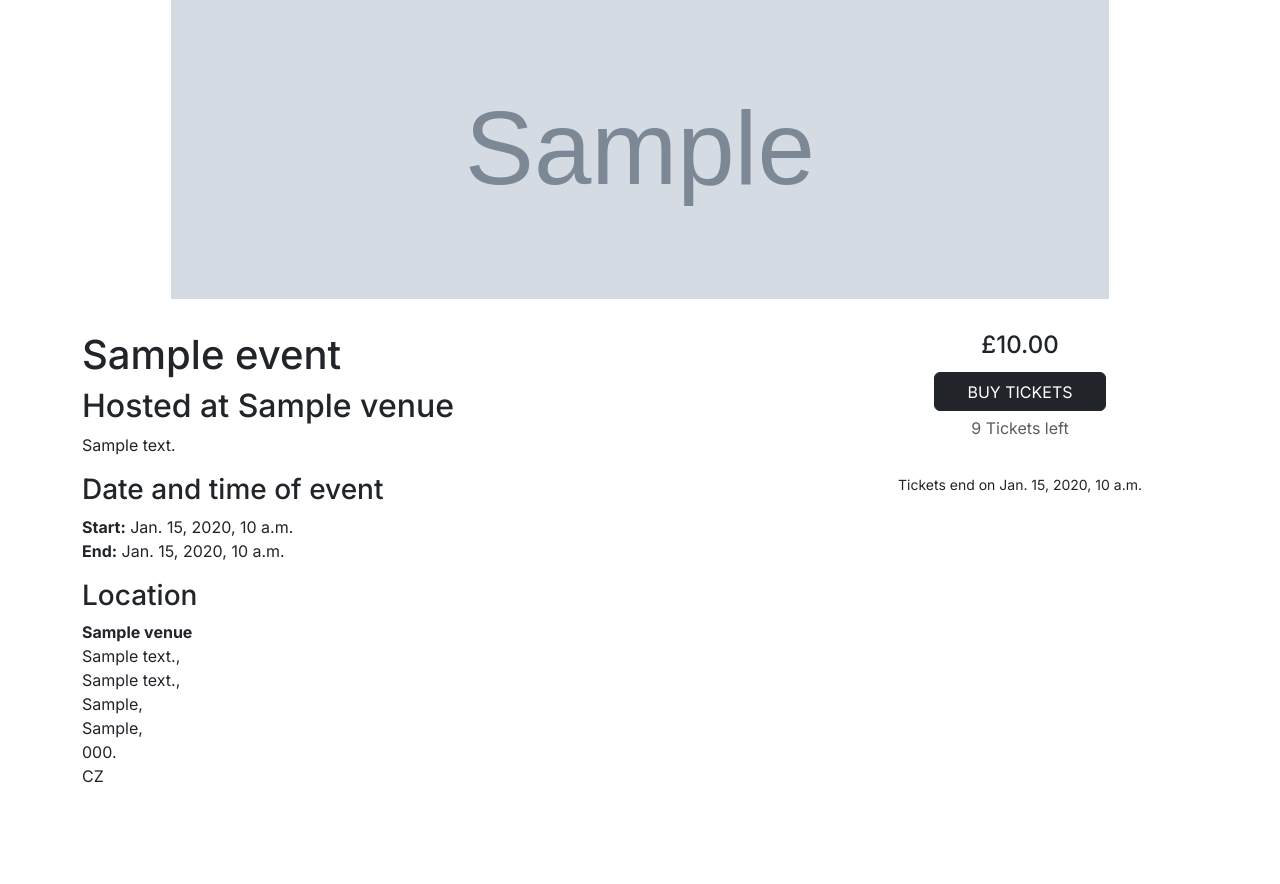
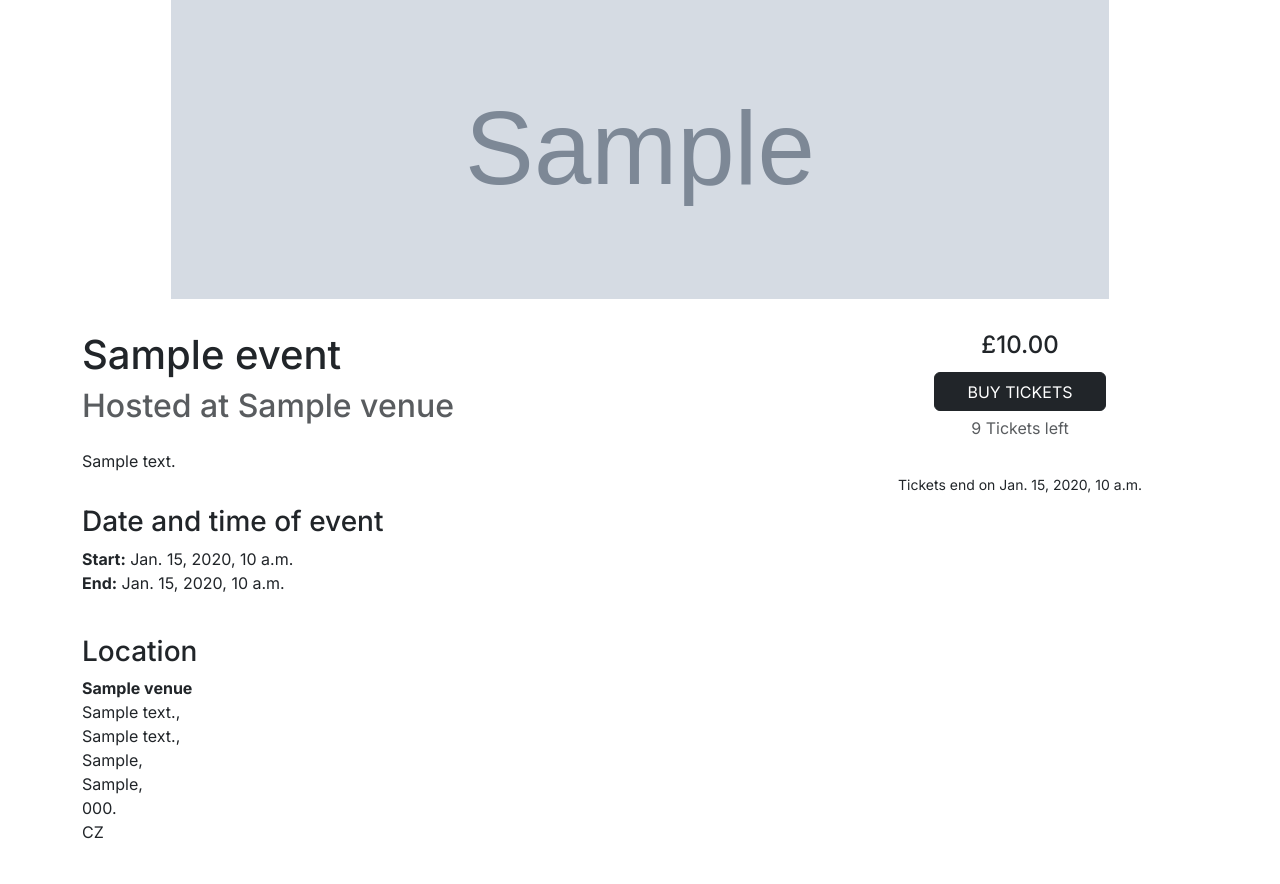
Before and after one commit to avabellaw/bright-times, a Django app: page /events/event-details/1 in a window 1280 px wide. Shown: the part 94-978 px from the top of the page. Before the commit the page ends 877 px from the top, so only its background shows below. Run offline with Django 5.2, Linux system fonts and the light colour scheme; tables that the repository leaves empty hold one stand-in row (values such as "Sample post"); grey boxes marked "Sample" are stand-in pictures.

Commit message:
Add margin and padding to event detail sections

```diff
--- a/events/static/event-styles.css
+++ b/events/static/event-styles.css
@@ -20,6 +20,14 @@ body {
 
 .event-header>h1 {
     text-transform: capitalize;
+}
+
+#event-desc {
+    padding: 1em 0;
+}
+
+article#event-details > section {
+    margin-bottom: 2.5em;
 }
 
 #event-details_buy-tickets {
--- a/events/templates/events/event-details.html
+++ b/events/templates/events/event-details.html
@@ -20,11 +20,11 @@
         </div>
         <div class="row">
             <div class="col-12 col-md-8">
-                <article>
+                <article id="event-details">
                     <header>
                         <h1>{{ event.name }}</h1>
-                        <h2>Hosted at {{ event.venue.name }}</h2>
-                        <p>{{ event.desc }}</p>
+                        <h2 class="text-muted">Hosted at {{ event.venue.name }}</h2>
+                        <p id="event-desc">{{ event.desc }}</p>
                     </header>
 
                     <section>
```
